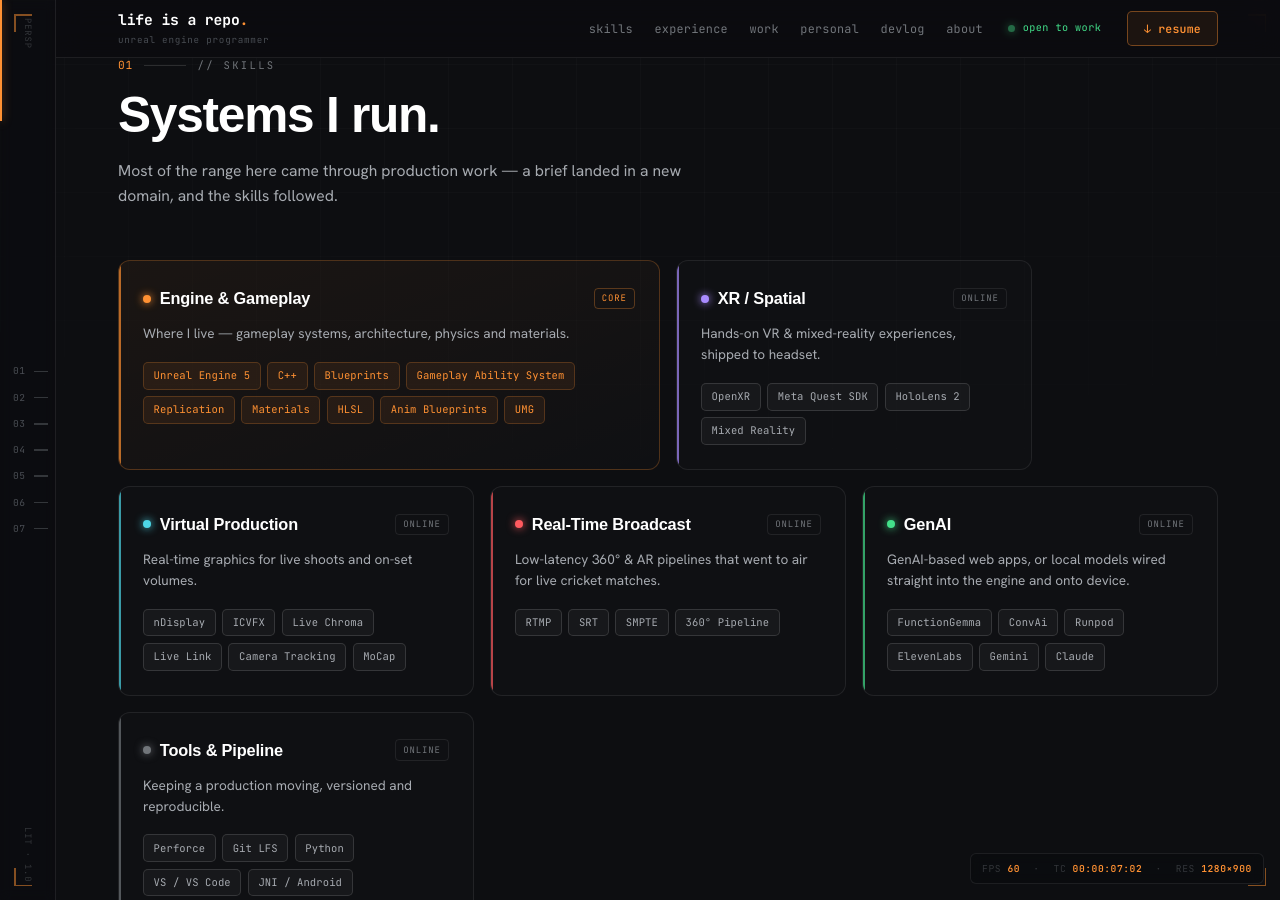
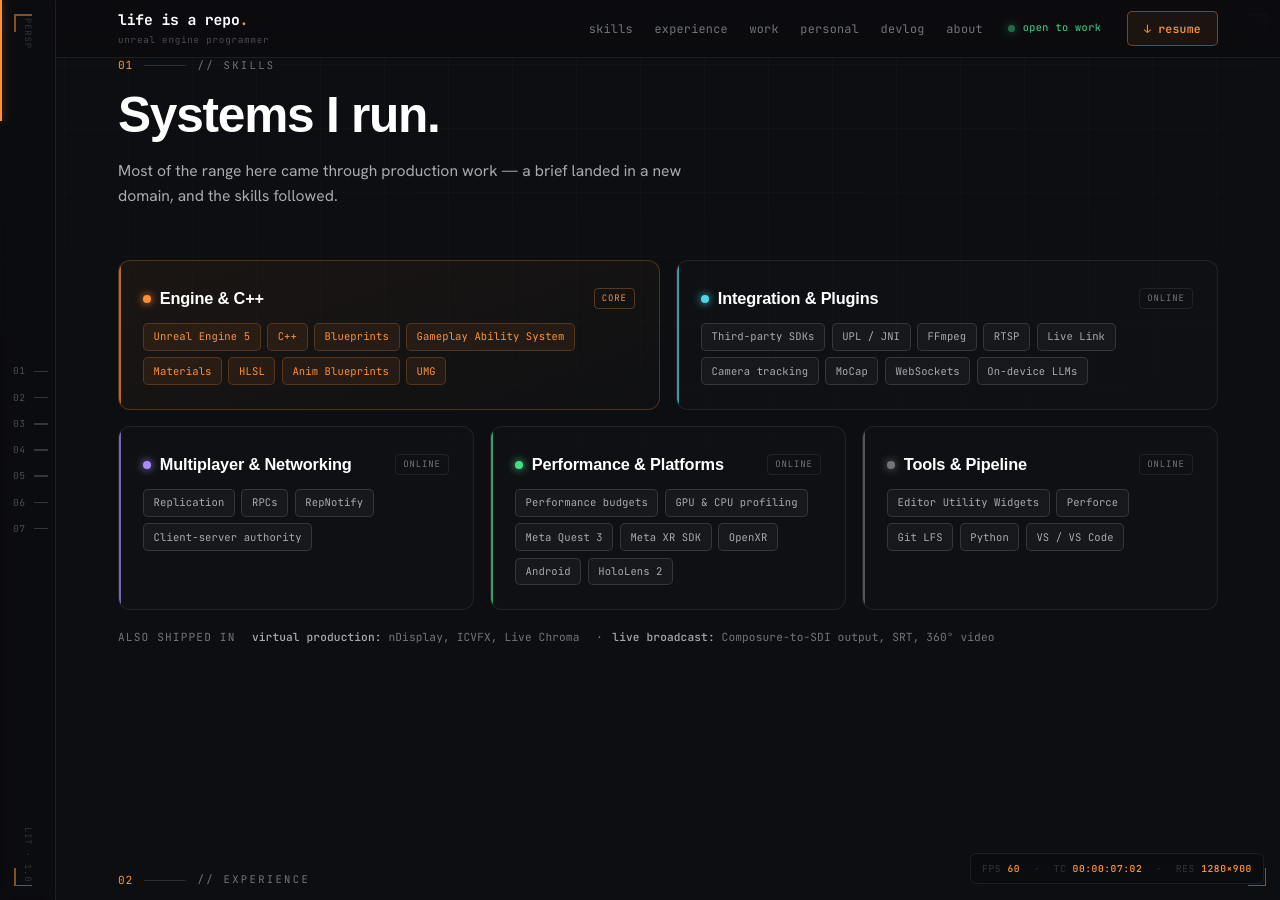
Before and after one commit to LifeisaRepo/lifeisarepo.github.io, a Jekyll site: the page built from index.markdown, in a window 1280 px wide and 900 px high, scrolled down 956 px. Built offline with Jekyll 4.4.1, drawn with Linux system fonts in a browser that asks for light colours; some web fonts are replaced.

Commit message:
Skills grouped by capability, with a range line
Five capability cards (Engine & C++, Integration & Plugins, Multiplayer &
Networking, Performance & Platforms, Tools & Pipeline) replace the
industry-named cards. Virtual production and broadcast move to a smaller
"also shipped in" line. Odd card fills its row on tablet.

Co-Authored-By: Claude Opus 5.5 <noreply@anthropic.com>

```diff
--- a/_layouts/home.html
+++ b/_layouts/home.html
@@ -163,105 +163,75 @@
                 <div class="sys-top">
                   <div class="sys-id">
                     <span class="dot"></span
-                    ><span class="nm">Engine &amp; Gameplay</span>
+                    ><span class="nm">Engine &amp; C++</span>
                   </div>
                   <span class="sys-stat">core</span>
                 </div>
-                <p class="sys-desc">
-                  Where I live — gameplay systems, architecture, physics and
-                  materials.
-                </p>
                 <div class="sys-chips">
                   <span class="chip">Unreal Engine 5</span
                   ><span class="chip">C++</span
                   ><span class="chip">Blueprints</span
                   ><span class="chip">Gameplay Ability System</span
-                  ><span class="chip">Replication</span
-                  ><span class="chip">Materials</span>
-                  <span class="chip">HLSL</span>
-                  <span class="chip">Anim Blueprints</span>
-                  <span class="chip">UMG</span>
+                  ><span class="chip">Materials</span
+                  ><span class="chip">HLSL</span
+                  ><span class="chip">Anim Blueprints</span
+                  ><span class="chip">UMG</span>
                 </div>
               </div>
 
-              <div class="sys sys--xr">
+              <div class="sys wide sys--int">
                 <div class="sys-top">
                   <div class="sys-id">
                     <span class="dot"></span
-                    ><span class="nm">XR / Spatial</span>
+                    ><span class="nm">Integration &amp; Plugins</span>
                   </div>
                   <span class="sys-stat">online</span>
                 </div>
-                <p class="sys-desc">
-                  Hands-on VR &amp; mixed-reality experiences, shipped to
-                  headset.
-                </p>
                 <div class="sys-chips">
-                  <span class="chip">OpenXR</span
-                  ><span class="chip">Meta Quest SDK</span
-                  ><span class="chip">HoloLens 2</span
-                  ><span class="chip">Mixed Reality</span>
+                  <span class="chip">Third-party SDKs</span
+                  ><span class="chip">UPL / JNI</span
+                  ><span class="chip">FFmpeg</span
+                  ><span class="chip">RTSP</span
+                  ><span class="chip">Live Link</span
+                  ><span class="chip">Camera tracking</span
+                  ><span class="chip">MoCap</span
+                  ><span class="chip">WebSockets</span
+                  ><span class="chip">On-device LLMs</span>
                 </div>
               </div>
 
-              <div class="sys sys--vp">
+              <div class="sys sys--net">
                 <div class="sys-top">
                   <div class="sys-id">
                     <span class="dot"></span
-                    ><span class="nm">Virtual Production</span>
+                    ><span class="nm">Multiplayer &amp; Networking</span>
                   </div>
                   <span class="sys-stat">online</span>
                 </div>
-                <p class="sys-desc">
-                  Real-time graphics for live shoots and on-set volumes.
-                </p>
                 <div class="sys-chips">
-                  <span class="chip">nDisplay</span
-                  ><span class="chip">ICVFX</span>
-                  <span class="chip">Live Chroma</span>
-                  <span class="chip">Live Link</span>
-                  <span class="chip">Camera Tracking</span>
-                  <span class="chip">MoCap</span>
+                  <span class="chip">Replication</span
+                  ><span class="chip">RPCs</span
+                  ><span class="chip">RepNotify</span
+                  ><span class="chip">Client-server authority</span>
                 </div>
               </div>
 
-              <div class="sys sys--cast">
+              <div class="sys sys--perf">
                 <div class="sys-top">
                   <div class="sys-id">
                     <span class="dot"></span
-                    ><span class="nm">Real-Time Broadcast</span>
+                    ><span class="nm">Performance &amp; Platforms</span>
                   </div>
                   <span class="sys-stat">online</span>
                 </div>
-                <p class="sys-desc">
-                  Low-latency 360° &amp; AR pipelines that went to air for live
-                  cricket matches.
-                </p>
                 <div class="sys-chips">
-                  <span class="chip">RTMP</span><span class="chip">SRT</span
-                  ><span class="chip">SMPTE</span
-                  ><span class="chip">360° Pipeline</span>
-                </div>
-              </div>
-
-              <div class="sys sys--ai">
-                <div class="sys-top">
-                  <div class="sys-id">
-                    <span class="dot"></span><span class="nm">GenAI</span>
-                  </div>
-                  <span class="sys-stat">online</span>
-                </div>
-                <p class="sys-desc">
-                  GenAI-based web apps, or local models wired straight into the
-                  engine and onto device.
-                </p>
-                <div class="sys-chips">
-                  <span class="chip">FunctionGemma</span
-                  ><span class="chip">ConvAi</span
-                  ><span class="chip">Runpod</span>
-                  <span class="chip">ElevenLabs</span>
-                  <span class="chip">Gemini</span>
-                  <span class="chip">Claude</span>
+                  <span class="chip">Performance budgets</span
+                  ><span class="chip">GPU &amp; CPU profiling</span
+                  ><span class="chip">Meta Quest 3</span
+                  ><span class="chip">Meta XR SDK</span
+                  ><span class="chip">OpenXR</span
+                  ><span class="chip">Android</span
+                  ><span class="chip">HoloLens 2</span>
                 </div>
               </div>
 
@@ -273,18 +243,25 @@
                   </div>
                   <span class="sys-stat">online</span>
                 </div>
-                <p class="sys-desc">
-                  Keeping a production moving, versioned and reproducible.
-                </p>
                 <div class="sys-chips">
-                  <span class="chip">Perforce</span
+                  <span class="chip">Editor Utility Widgets</span
+                  ><span class="chip">Perforce</span
                   ><span class="chip">Git LFS</span
                   ><span class="chip">Python</span
-                  ><span class="chip">VS / VS Code</span
-                  ><span class="chip">JNI / Android</span>
+                  ><span class="chip">VS / VS Code</span>
                 </div>
               </div>
             </div>
+            <p class="sys-range reveal">
+              <span class="lbl">also shipped in</span>
+              <span class="seg"
+                ><b>virtual production:</b> nDisplay, ICVFX, Live Chroma</span
+              >
+              <span class="seg"
+                ><b>live broadcast:</b> Composure-to-SDI output, SRT, 360°
+                video</span
+              >
+            </p>
           </div>
         </section>
 
--- a/assets/style.css
+++ b/assets/style.css
@@ -978,34 +978,53 @@ body[data-hero="split"] .hero-visual {
   border-color: rgba(var(--accent-rgb), 0.22);
   color: var(--accent);
 }
-/* per-subsystem accent */
-.sys--xr::before {
+/* per-capability accent */
+.sys--int::before {
+  background: var(--wire);
+}
+.sys--int .sys-id .dot {
+  background: var(--wire);
+  box-shadow: 0 0 9px var(--wire);
+}
+.sys--net::before {
   background: var(--c-xr);
 }
-.sys--xr .sys-id .dot {
+.sys--net .sys-id .dot {
   background: var(--c-xr);
   box-shadow: 0 0 9px var(--c-xr);
 }
-.sys--vp::before {
-  background: var(--wire);
-}
-.sys--vp .sys-id .dot {
-  background: var(--wire);
-  box-shadow: 0 0 9px var(--wire);
-}
-.sys--cast::before {
-  background: var(--onair);
-}
-.sys--cast .sys-id .dot {
-  background: var(--onair);
-  box-shadow: 0 0 9px var(--onair);
-}
-.sys--ai::before {
+.sys--perf::before {
   background: var(--live);
 }
-.sys--ai .sys-id .dot {
+.sys--perf .sys-id .dot {
   background: var(--live);
   box-shadow: 0 0 9px var(--live);
+}
+/* the cards carry no description for now, so the chips sit closer to the title */
+.sys-top + .sys-chips {
+  margin-top: 0.35rem;
+}
+/* range line under the grid: other fields the work shipped in */
+.sys-range {
+  margin-top: 1.1rem;
+  font-family: var(--font-mono);
+  font-size: 0.7rem;
+  line-height: 1.7;
+  color: var(--faint);
+  letter-spacing: 0.01em;
+}
+.sys-range .lbl {
+  text-transform: uppercase;
+  letter-spacing: 0.1em;
+  margin-right: 0.6rem;
+}
+.sys-range .seg + .seg::before {
+  content: "·";
+  margin: 0 0.6rem;
+}
+.sys-range b {
+  font-weight: 500;
+  color: var(--muted);
 }
 .sys--tools::before {
   background: var(--faint);
@@ -1993,6 +2012,10 @@ body[data-motion="off"] .commit-node {
   .sys.wide {
     grid-column: span 2;
   }
+  /* an odd card out fills its row instead of sitting alone at half width */
+  .sys-grid > .sys:last-child:nth-child(odd) {
+    grid-column: span 4;
+  }
 }
 @media (max-width: 960px) {
   :root {
@@ -2074,7 +2097,8 @@ body[data-motion="off"] .commit-node {
   }
   .sys,
   .sys.core,
-  .sys.wide {
+  .sys.wide,
+  .sys-grid > .sys:last-child:nth-child(odd) {
     grid-column: span 1;
   }
   /* phones always show cards (list variant is gated to >=721px), single column */
```
Also changed, not shown: _design_system/copy-guide.md (+39 -0 lines).
